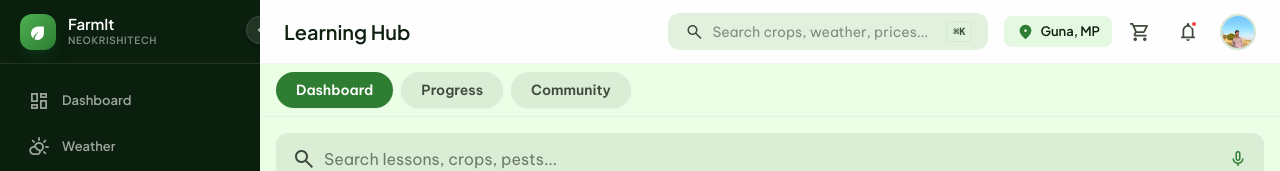
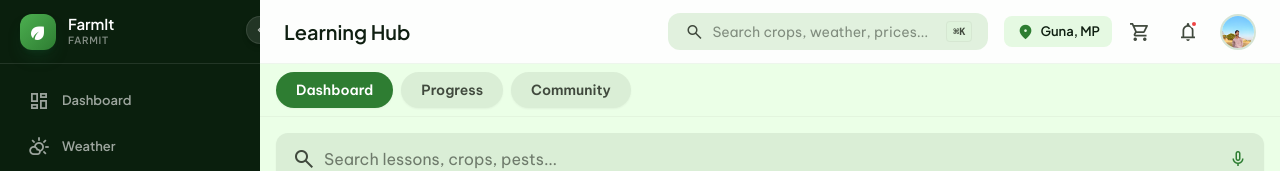
Before and after one commit to Manjeet-cse/FarmIt, a React (Vite) app in the folder frontend/: page /farmer/learning in a window 1280 px wide. Shown: the top 171 px of the page. Built offline with nearby package versions, Linux system fonts and the light colour scheme.

Commit message:
chore: rename NeoKrishiTech to FarmIt across codebase

```diff
--- a/frontend/package.json
+++ b/frontend/package.json
@@ -1,5 +1,5 @@
 {
-  "name": "neokrishitech",
+  "name": "farmit",
   "private": true,
   "version": "0.0.0",
   "type": "module",
--- a/frontend/src/components/common/AppTopBar.jsx
+++ b/frontend/src/components/common/AppTopBar.jsx
@@ -182,7 +182,7 @@ export default function AppTopBar({
               </nav>
             </div>
             <div className="p-5 text-center border-t border-[#f0f0f0]">
-              <p className="m-0 text-[12px] text-[#999]">NeoKrishiTech v1.0.0</p>
+              <p className="m-0 text-[12px] text-[#999]">FarmIt v1.0.0</p>
             </div>
           </div>
         </div>
--- a/frontend/src/components/layout/DesktopSidebar.jsx
+++ b/frontend/src/components/layout/DesktopSidebar.jsx
@@ -48,7 +48,7 @@ export default function DesktopSidebar({ collapsed = false, onToggle }) {
         {!collapsed && (
           <div className="flex flex-col overflow-hidden">
             <span className="font-headline font-bold text-[15px] text-white leading-tight whitespace-nowrap">FarmIt</span>
-            <span className="text-[10px] text-white/50 font-medium tracking-wider uppercase">NeoKrishiTech</span>
+            <span className="text-[10px] text-white/50 font-medium tracking-wider uppercase">FarmIt</span>
           </div>
         )}
       </div>
--- a/frontend/src/screens/auth/LoginScreen.jsx
+++ b/frontend/src/screens/auth/LoginScreen.jsx
@@ -50,7 +50,7 @@ export default function LoginScreen() {
         <div className="absolute -bottom-5 left-0 w-full h-[60%] opacity-15 bg-[url('https://lh3.googleusercontent.com/aida-public/AB6AXuAhO1kO_LDHOwL7iJBjc6EoZCMRMWHujzweWOeRcOJotV3wyQu1tbxDNQtevmlc23sEXm_rmxacAz_X_nFQXhptuRvCdAik0LgriJShHLSC3_-4mU4JxMXepsVWE7xfxWL6YB_gZi2mIPtnXEN7h5E4J6EmUx_iVfpcxA0SHLsp51rps4QxKP3pdxNrwRAaC_Fv5hpNI0dIHZRdX0WCbMoYsNH6Wvsx6uYjQ1uTsjOTjOMsQ7w3N3dTJoWom7fZaLnNrXozm5fWmig')] bg-cover bg-bottom z-0 mix-blend-multiply" data-alt="silhouette of wheat stalks against a light green background, subtle agricultural texture"></div>
         <div className="font-headline font-extrabold text-[26px] text-[#0f1f11] z-10 mt-1 flex items-center gap-2">
           <Leaf size={28} color="var(--primary)" fill="var(--primary)" />
-          NeoKrishiTech
+          FarmIt
         </div>
         <div className="bg-primary text-onPrimary py-1 px-4 rounded-full font-label text-[11px] font-semibold uppercase tracking-[0.05em] mt-2 z-10">Kisan Login</div>
       </div>
--- a/frontend/src/screens/auth/RoleSelectScreen.jsx
+++ b/frontend/src/screens/auth/RoleSelectScreen.jsx
@@ -43,7 +43,7 @@ export default function RoleSelectScreen() {
               style={{ fontSize: '36px', fontVariationSettings: "'FILL' 1" }}
             >eco</span>
           </div>
-          <h1 className="font-['Plus_Jakarta_Sans',sans-serif] font-extrabold text-[24px] text-[#0d631b] tracking-[-0.025em] m-0">NeoKrishiTech</h1>
+          <h1 className="font-['Plus_Jakarta_Sans',sans-serif] font-extrabold text-[24px] text-[#0d631b] tracking-[-0.025em] m-0">FarmIt</h1>
           <p className="font-['Be_Vietnam_Pro',sans-serif] text-[14px] text-[#40493d] mt-1 m-0">Empowering Farmers with AI</p>
         </div>
 
--- a/frontend/src/screens/auth/SignupStep3.jsx
+++ b/frontend/src/screens/auth/SignupStep3.jsx
@@ -84,7 +84,7 @@ export default function SignupStep3() {
       <div style={{ display: 'flex', flexDirection: 'column', alignItems: 'center', justifyContent: 'center', height: '100vh', backgroundColor: '#f2fdf0' }}>
         <CheckCircle2 size={80} color="var(--success)" style={{ marginBottom: '1rem' }} />
         <h1 style={{ fontFamily: 'var(--font-headline)', fontSize: '1.75rem', color: '#0f1f11', marginBottom: '0.5rem' }}>Account Created!</h1>
-        <p style={{ fontFamily: 'var(--font-body)', color: '#40493d', textAlign: 'center' }}>Welcome to NeoKrishiTech.<br/>Redirecting to your dashboard...</p>
+        <p style={{ fontFamily: 'var(--font-body)', color: '#40493d', textAlign: 'center' }}>Welcome to FarmIt.<br/>Redirecting to your dashboard...</p>
       </div>
     );
   }
--- a/frontend/src/screens/auth/SplashScreen.jsx
+++ b/frontend/src/screens/auth/SplashScreen.jsx
@@ -26,7 +26,7 @@ export default function SplashScreen() {
           <Leaf size={80} color="white" />
         </div>
         <div className="text-center relative z-10">
-          <h1 className="text-[28px] font-bold tracking-[-0.025em] text-white drop-shadow-[0_4px_3px_rgba(0,0,0,0.07)] mb-3">NeoKrishiTech</h1>
+          <h1 className="text-[28px] font-bold tracking-[-0.025em] text-white drop-shadow-[0_4px_3px_rgba(0,0,0,0.07)] mb-3">FarmIt</h1>
           <p className="text-sm italic text-[#88d982] font-medium tracking-[0.025em] drop-shadow-[0_1px_2px_rgba(0,0,0,0.1)]">Voice of the Farmer, Power of AI</p>
         </div>
       </div>
--- a/frontend/src/screens/farmer/HomeScreen.jsx
+++ b/frontend/src/screens/farmer/HomeScreen.jsx
@@ -29,7 +29,7 @@ export default function Home() {
       {/* Top App Bar — Mobile only */}
       {isMobile && (
         <AppTopBar
-          title="NeoKrishiTech"
+          title="FarmIt"
           showBack={false}
           showNotification={true}
         />
--- a/frontend/src/screens/farmer/MoreScreen.jsx
+++ b/frontend/src/screens/farmer/MoreScreen.jsx
@@ -117,7 +117,7 @@ export default function More() {
 
           {/* ── Social Section ──────────────── */}
           <section className="flex flex-col items-center gap-3.5 pb-2">
-            <p className="font-['Be_Vietnam_Pro',sans-serif] text-[12px] text-onSurface-variant m-0">Connect with NeoKrishiTech</p>
+            <p className="font-['Be_Vietnam_Pro',sans-serif] text-[12px] text-onSurface-variant m-0">Connect with FarmIt</p>
             <div className="flex gap-3.5">
               <button className="w-10 h-10 rounded-full border-none bg-surface-container text-primary flex items-center justify-center cursor-pointer transition-all duration-200 hover:bg-primary-container hover:text-white active:scale-[0.92]" aria-label="Share">
                 <span className="material-symbols-outlined text-[20px]">share</span>
```
Also changed, not shown: 1 other file (tests, documents, lock files or other folders).
